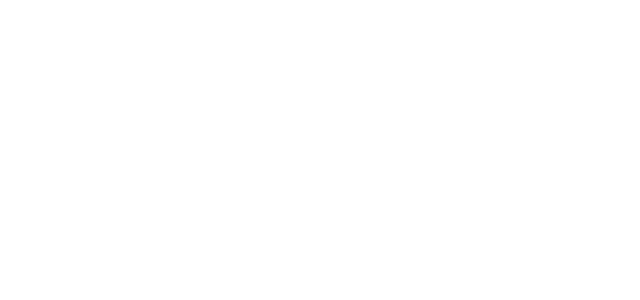
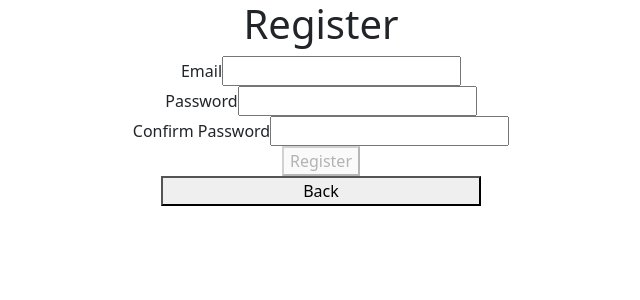
Before and after one commit to carlbrizuela/Slack-App, a React (Create React App) app: page /register in a window 1280 px wide. Before the commit this address had no page. Shown: the top 300 px of the page, without its empty margins (319-959 px from the left). Built offline with nearby package versions, Linux system fonts and the light colour scheme.

Commit message:
Create registration page

```diff
--- a/src/App.js
+++ b/src/App.js
@@ -11,6 +11,7 @@
 import Message from "./components/Messages/Message";
 import "bootstrap/dist/css/bootstrap.min.css"
 import "./App.css";
+import Register from "./components/Register"
 
 function App() {
   const [isAuthenticated, setIsAuthenticated] = useState(false);
@@ -38,6 +39,7 @@
             }
           />
           <Route path="/login" element={<Login onLogin={handleLogin} />} />
+          <Route path="/register" element={<Register />} />
           <Route
             path="/dashboard"
             element={
--- a/src/components/Login.jsx
+++ b/src/components/Login.jsx
@@ -42,6 +42,10 @@
     }
   };
 
+  const handleRegister = () => {
+    navigate('/register')
+  }
+
   return (
     <div style={{ textAlign: "center" }}>
       <h2>Login</h2>
@@ -64,6 +68,7 @@
         </div>
         <button type="submit">Login</button>
       </form>
+      <button onClick={handleRegister}>Register</button>
     </div>
   );
 }
--- /dev/null
+++ b/src/components/Register.jsx
@@ -0,0 +1,104 @@
+import axios from "axios"
+import { useState } from "react"
+import { API_URL } from "../constants/Constants"
+import { useNavigate } from "react-router"
+
+function Register() {
+
+  const [email, setEmail] = useState('')
+  const [password, setPassword] = useState('')
+  const [confirmPassword, setConfirmPassword] = useState('')
+  const [isSamePassword, setIsSamePassword] = useState(false)
+  const [emailErrorMessage, setEmailErrorMessage] = useState('')
+  const [passwordErrorMessage, setPasswordErrorMessage] = useState('')
+  const [confirmPasswordMessage, setConfirmPasswordMessage] = useState('')
+  const navigate = useNavigate()
+
+
+  const handleEmail = (e) => {
+    e.preventDefault()
+    setEmail(e.target.value)
+    setEmailErrorMessage('')
+  }
+
+  const handlePassword = (e) => {
+    e.preventDefault()
+    setConfirmPassword('')
+    setConfirmPasswordMessage('')
+    setIsSamePassword(false)
+    setPassword(e.target.value)
+    const tempPassword = e.target.value
+    if (tempPassword.length < 6) {
+      setPasswordErrorMessage("Password should be minimium 6 characters")
+    } else {
+      setPasswordErrorMessage('')
+    }
+  }
+
+
+  const handleConfirmPassword = (e) => {
+    e.preventDefault()
+    setConfirmPassword(e.target.value)
+    setConfirmPasswordMessage('')
+    const tempConfirmPassword = e.target.value
+    if (tempConfirmPassword === password) {
+      setIsSamePassword(true)
+      setConfirmPasswordMessage('Password matches')
+    } else {
+      setIsSamePassword(false)
+      setConfirmPasswordMessage('Password does not match')
+    }
+  }
+
+  const handleSubmit = async (e) => {
+    e.preventDefault()
+    try {
+      const requestBody = {
+        email,
+        password,
+        confirmPassword
+      }
+      await axios.post(`${API_URL}/auth`, requestBody)
+      navigate('/login')
+    } catch (error) {
+      setEmailErrorMessage(`Email ${error.response.data.errors.email}`)
+      setPassword('')
+      setConfirmPassword('')
+      setConfirmPasswordMessage('')
+      setIsSamePassword(false)
+    }
+  }
+
+  const goBack = () => {
+    navigate("/login")
+  }
+  return (
+    <div className="d-flex flex-column w-50 mx-auto text-center">
+      <h1> Register </h1>
+      <form onSubmit={handleSubmit}>
+        <label>Email</label>
+        <input type="email" onBlur={handleEmail} required />
+        <div style={{ color: "red" }}>{emailErrorMessage}</div>
+
+        <label>Password</label>
+        <input type="password" value={password} onChange={handlePassword} required />
+        <div style={{ color: "red" }}>{passwordErrorMessage}</div>
+
+        <label>Confirm Password</label>
+        <input
+          disabled={passwordErrorMessage && (!password || password.length < 6) ? true : false}
+          type="password"
+          value={confirmPassword}
+          onChange={handleConfirmPassword}
+          required
+        />
+
+        <div style={{ color: isSamePassword ? "green" : "red" }}>{confirmPasswordMessage}</div>
+        <button type="submit" disabled={isSamePassword ? false : true}>Register</button>
+      </form>
+      <button className="w-50 mx-auto"onClick={goBack}>Back</button>
+    </div>
+  )
+}
+
+export default Register
```
